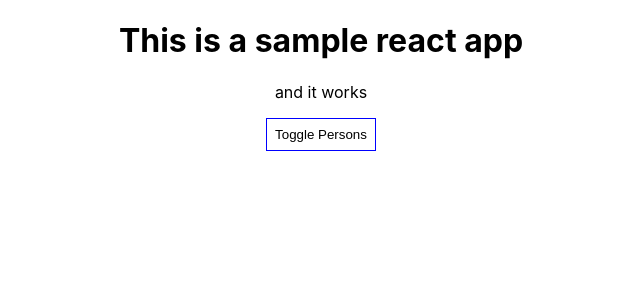
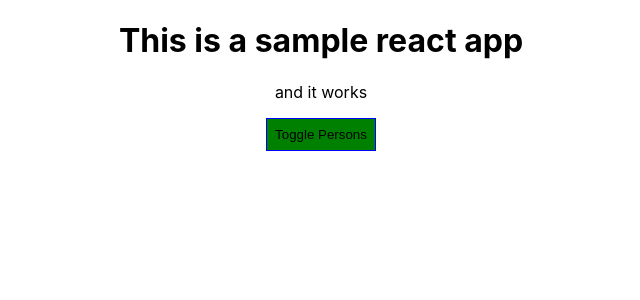
Before and after one commit to nicodemus-maurits/learnreact, a React (Create React App) app: page / in a window 1280 px wide. Shown: the top 300 px of the page, without its empty margins (319-959 px from the left). Built offline with nearby package versions, Linux system fonts and the light colour scheme.

Commit message:
Add dynamic button color style

```diff
--- a/src/App.js
+++ b/src/App.js
@@ -59,7 +59,7 @@ class App extends Component {
         const buttonStyle = {
             padding: '8px',
             cursor: 'pointer',
-            background: 'white',
+            background: 'green',
             border: '1px solid blue',
         };
 
@@ -77,6 +77,8 @@ class App extends Component {
                     })}
                 </div>
             );
+
+            buttonStyle.background = "red";
         }
 
         return (
```
